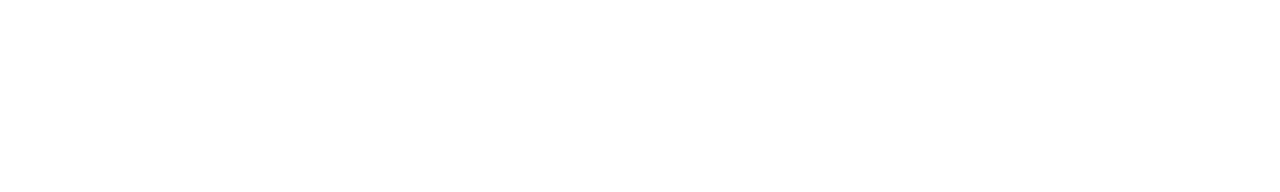
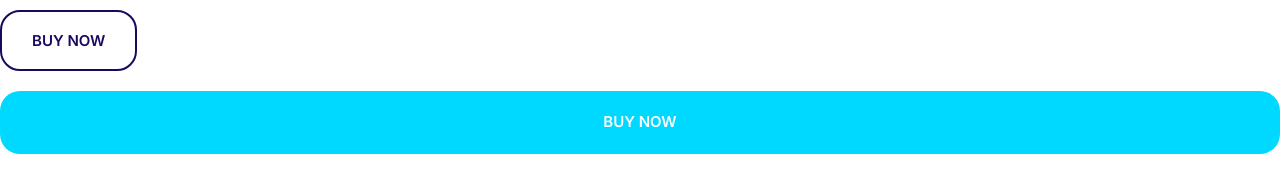
Before and after one commit to jniyonkuru/moshify, a plain HTML site: page index.html in a window 1280 px wide. Drawn offline with Linux system fonts and the light colour scheme.

Commit message:
built buttons

```diff
--- a/css/styles.css
+++ b/css/styles.css
@@ -5,6 +5,11 @@
   --color-headings: #1b0760;
   --color-body: #918ca4;
 }
+
+*,*::after,*::before{
+  box-sizing: border-box;
+}
+
 /* Typography */
 html {
   font-size: 62.5%;
@@ -141,3 +146,59 @@ a {
   justify-content: center;
   align-items: center;
 }
+/* Buttons */
+.btn{
+  border-radius: 2rem;
+  border:none;
+  cursor: pointer;
+  font-size:1.8rem;
+  font-weight:600;
+  padding:2rem 3rem;
+  text-transform: uppercase;
+  white-space: nowrap;
+  text-align: center;
+  margin:1rem 0;
+
+}
+
+.btn--primary{
+  background:var(--color-primary);
+  color:#ffff;
+}
+.btn--primary:hover{
+  background:#3a8ffd;
+}
+.btn--secondary{
+  background:var(--color-secondary);
+  color:#fff;
+}
+.btn--secondary:hover{
+  background: #00c8eb;
+}
+
+.btn--accent{
+  background:var(--color-accent);
+  color:#fff;
+}
+.btn.btn--accent:hover{
+  background: #ec3000;
+}
+.btn--block{
+  width:100%;
+  display: inline-block;
+}
+.btn--outline{
+  color:var(--color-headings);
+  border:2px solid  var(--color-headings);
+  background: #fff;
+
+}
+.btn--outline:hover{
+  color:#fff;
+  background: var(--color-headings);
+}
+@media screen and (min-width:1024px){
+  .btn{
+    font-size: 1.5rem;
+  }
+}
--- a/index.html
+++ b/index.html
@@ -15,6 +15,8 @@
     <link rel="stylesheet" href="css/styles.css " />
   </head>
   <body>
+<button class="btn  btn--primary btn--outline">Buy now</button>
+<a href="#" class="btn btn--secondary btn--block">buy now</a>
 
   </body>
 </html>
```
